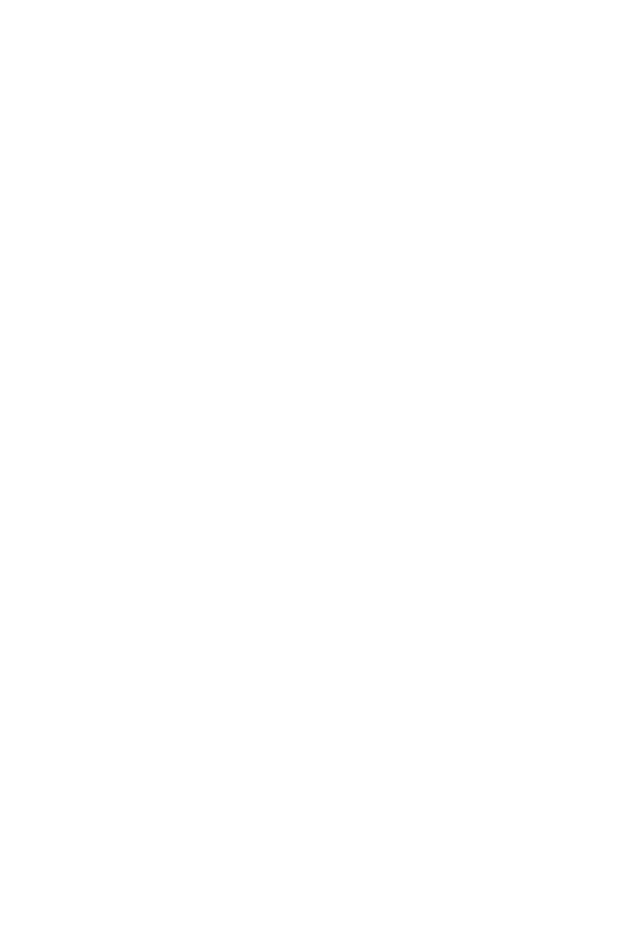
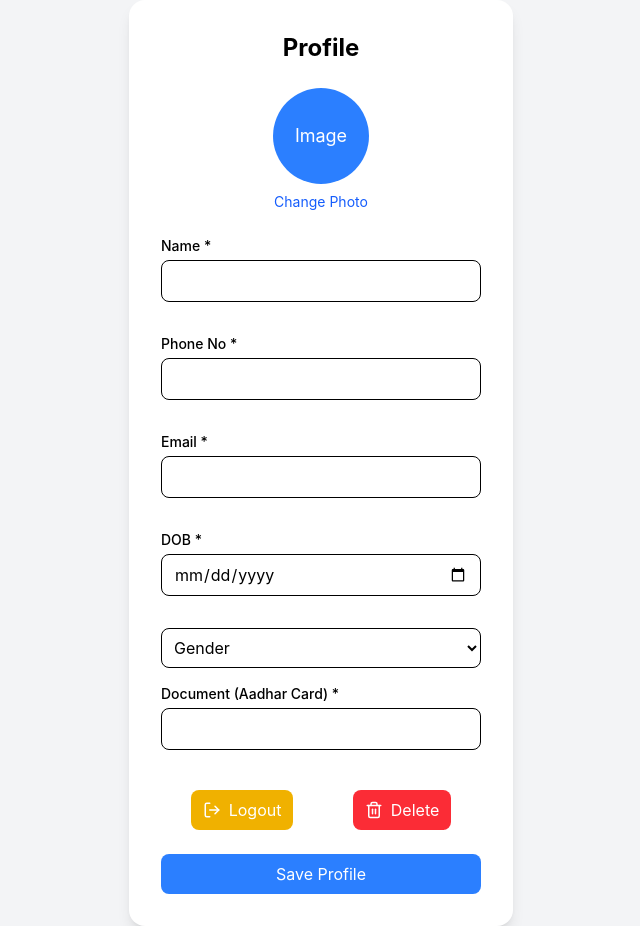
Before and after one commit to satyendraasuni/Assunifrontend, a React (Vite) app: page /Profilepage in a window 1280 px wide. Before the commit this address had no page. Shown: the whole page, without its empty margins (319-959 px from the left). Before the commit the page ends 800 px from the top, so only its background shows below. Built offline with nearby package versions, Linux system fonts and the light colour scheme.

Commit message:
addedProfilepage and rotue for profilepage

```diff
--- a/src/App.jsx
+++ b/src/App.jsx
@@ -11,6 +11,7 @@ import { SetPassword } from './setpassword'
 import UpdateProfile from './Updateprofile'
 import Postpage from './Postpage'
 import AddPostpage from './AddPostPage'
+import Profilepage from './profilepage'
 
 
 function App() {
@@ -45,6 +46,10 @@ function App() {
      <Route path="/Addpostpage" element={
   <AddPostpage></AddPostpage>
     }/>
+
+      <Route path="/Profilepage" element={
+  <Profilepage></Profilepage>
+    }/>
    </Routes>
   )
 }
--- /dev/null
+++ b/src/profilepage.jsx
@@ -0,0 +1,66 @@
+import Signupcomp from "./components/signupcomponen";
+import { LogOut, Trash2 } from "lucide-react";
+
+export default function Profilepage() {
+  return (
+    <div className="min-h-screen flex items-center justify-center bg-gray-100">
+
+      <div className="bg-white p-8 rounded-2xl shadow-lg w-96">
+
+        <h2 className="text-2xl font-bold text-center mb-6">Profile</h2>
+
+        {/* Profile Image */}
+        <div className="flex flex-col items-center mb-6">
+          <div className="w-24 h-24 rounded-full bg-blue-500 flex items-center justify-center text-white text-lg">
+            Image
+          </div>
+          <button className="mt-2 text-blue-600 text-sm">
+            Change Photo
+          </button>
+        </div>
+
+        {/* Form */}
+        <div className="flex flex-col gap-4">
+          <Signupcomp label="Name *" type="text" />
+          <Signupcomp label="Phone No *" type="text" />
+          <Signupcomp label="Email *" type="email" />
+          <Signupcomp label="DOB *" type="date" />
+
+          <select className="border p-2 rounded-lg">
+            <option>Gender</option>
+            <option>Male</option>
+            <option>Female</option>
+            <option>Other</option>
+          </select>
+
+          <Signupcomp label="Document (Aadhar Card) *" type="text" />
+
+          {/* Action Buttons */}
+          <div className="flex justify-around mt-2">
+
+            {/* Logout Button */}
+            <button className="flex items-center gap-2 bg-yellow-500 text-white px-3 py-2 rounded-lg hover:bg-yellow-600">
+              <LogOut size={18} />
+              Logout
+            </button>
+
+            {/* Delete Button */}
+            <button className="flex items-center gap-2 bg-red-500 text-white px-3 py-2 rounded-lg hover:bg-red-600">
+              <Trash2 size={18} />
+              Delete
+            </button>
+
+          </div>
+
+          {/* Save Button */}
+          <button className="bg-blue-500 text-white p-2 rounded-lg hover:bg-blue-600 mt-2">
+            Save Profile
+          </button>
+
+        </div>
+
+      </div>
+
+    </div>
+  );
+}
```
